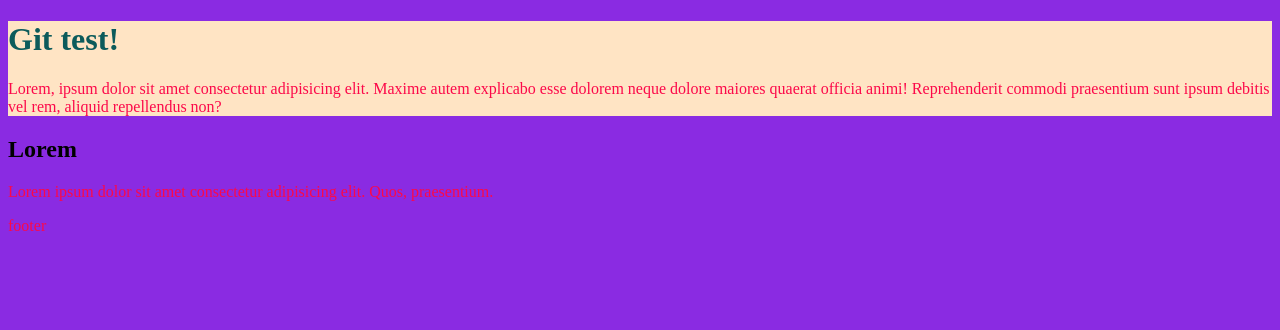
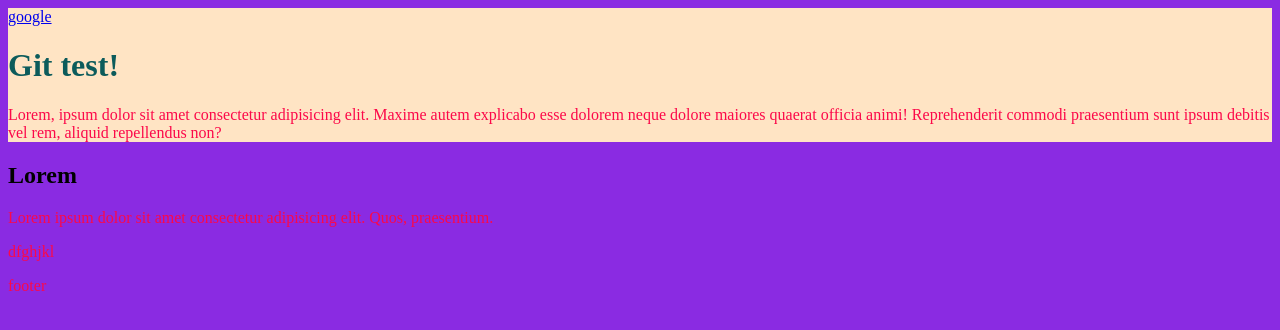
Before and after one commit to roba0001/git_test, a plain HTML site: page index.html in a window 1280 px wide. Drawn offline with Linux system fonts and the light colour scheme.

Commit message:
google link

```diff
--- a/index.html
+++ b/index.html
@@ -8,12 +8,16 @@
   </head>
   <body>
     <header>
+      <nav>
+        <a href="http://www.google.com">google</a>
+      </nav>
       <h1>Git test!</h1>
       <p>Lorem, ipsum dolor sit amet consectetur adipisicing elit. Maxime autem explicabo esse dolorem neque dolore maiores quaerat officia animi! Reprehenderit commodi praesentium sunt ipsum debitis vel rem, aliquid repellendus non?</p>
     </header>
     <article>
       <h2>Lorem</h2>
       <p>Lorem ipsum dolor sit amet consectetur adipisicing elit. Quos, praesentium.</p>
+      <p>dfghjkl</p>
     </article>
 
     <footer>
```
